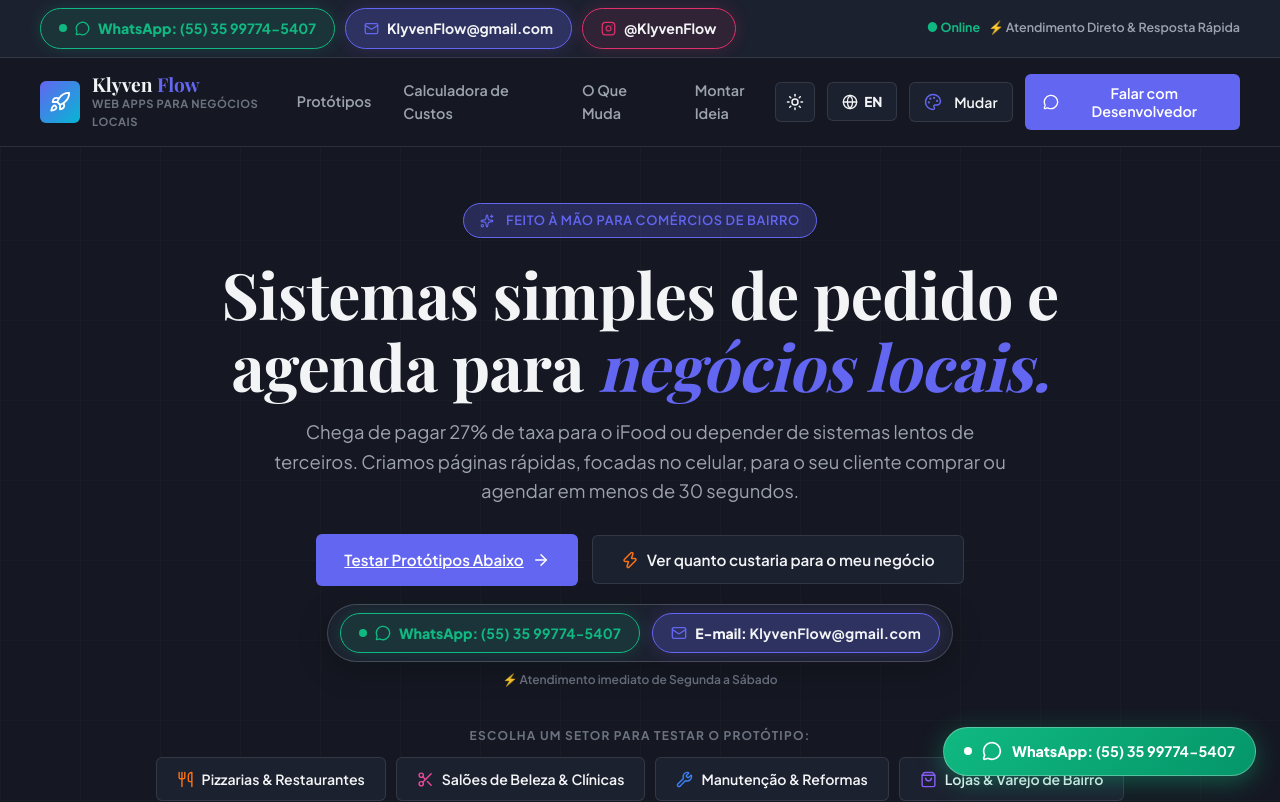
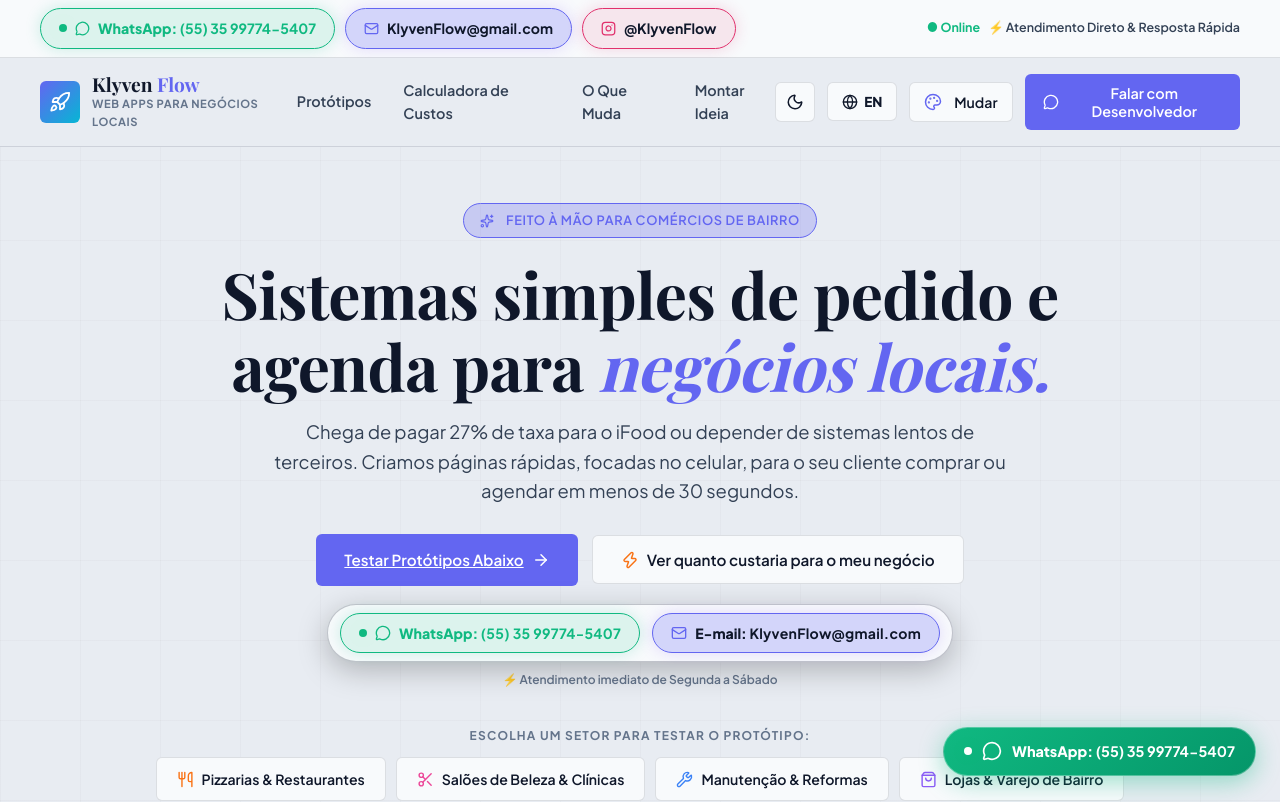
Before and after one commit to Bobby1327/KlyvenFlow, a React (Vite) app: page / in a window 1280 px wide. Shown: the top 802 px of the page. Built offline with nearby package versions, Linux system fonts and the light colour scheme; a web font is replaced by a local one.

Commit message:
Set light version as the primary default theme across the web app

```diff
--- a/src/App.jsx
+++ b/src/App.jsx
@@ -13,7 +13,7 @@
 
 export default function App() {
   const [lang, setLang] = useState('pt'); // Default to Portuguese ('pt')
-  const [isLightMode, setIsLightMode] = useState(false);
+  const [isLightMode, setIsLightMode] = useState(true); // Default to Light Mode as main version
   const [activeIndustry, setActiveIndustry] = useState('restaurant');
   const [isThemeModalOpen, setIsThemeModalOpen] = useState(false);
   const [isContactModalOpen, setIsContactModalOpen] = useState(false);
@@ -51,7 +51,7 @@
     ripple.style.top = `${y - radius}px`;
 
     // Set color to the theme we are changing TO
-    ripple.style.backgroundColor = isLightMode ? '#151822' : '#f1f5f9';
+    ripple.style.backgroundColor = isLightMode ? '#151822' : '#e8ecf2';
     document.body.appendChild(ripple);
 
     // Request animation frames to execute transition smoothly
@@ -66,8 +66,10 @@
       setIsLightMode(prev => {
         const next = !prev;
         if (next) {
+          document.documentElement.classList.remove('dark');
           document.documentElement.classList.add('light');
         } else {
+          document.documentElement.classList.add('dark');
           document.documentElement.classList.remove('light');
         }
         return next;
@@ -101,6 +103,10 @@
     const timer = setTimeout(() => {
       window.scrollTo({ top: 0, left: 0, behavior: 'instant' });
     }, 50);
+
+    // Ensure light mode is applied on initial mount
+    document.documentElement.classList.remove('dark');
+    document.documentElement.classList.add('light');
 
     // Set initial theme properties
     document.documentElement.style.setProperty('--theme-accent', currentTheme.primary);
--- a/src/index.css
+++ b/src/index.css
@@ -1,14 +1,14 @@
 @import url('https://fonts.googleapis.com/css2?family=Plus+Jakarta+Sans:wght@300;400;500;600;700;800&family=Playfair+Display:ital,wght@0,400;0,600;0,700;1,400&display=swap');
 
 :root {
-  /* Default Dark Theme (Slightly Brighter Slate) */
-  --bg-dark: #151822;
-  --bg-card: #1c212f;
-  --bg-card-hover: #262c3e;
-  --bg-input: #232938;
-  --border-line: rgba(255, 255, 255, 0.1);
-  --border-line-hover: rgba(255, 255, 255, 0.18);
-  --bg-grid: rgba(255, 255, 255, 0.015);
+  /* Default Light Theme (Main Version) */
+  --bg-dark: #e8ecf2;
+  --bg-card: #f8fafc;
+  --bg-card-hover: #ffffff;
+  --bg-input: #ffffff;
+  --border-line: rgba(15, 23, 42, 0.12);
+  --border-line-hover: rgba(15, 23, 42, 0.24);
+  --bg-grid: rgba(15, 23, 42, 0.025);
 
   --primary: #8b5cf6;
   --primary-light: rgba(139, 92, 246, 0.12);
@@ -16,20 +16,20 @@
   --accent-pink: #ec4899;
   --accent-blue: #3b82f6;
 
-  --text-main: #f3f4f6;
-  --text-muted: #9ca3af;
-  --text-dim: #6b7280;
+  --text-main: #0f172a;
+  --text-muted: #334155;
+  --text-dim: #64748b;
 
   --font-main: 'Plus Jakarta Sans', -apple-system, BlinkMacSystemFont, sans-serif;
   --font-heading: 'Playfair Display', Georgia, serif;
 
   --theme-accent: #8b5cf6;
-  --theme-accent-light: rgba(139, 92, 246, 0.1);
+  --theme-accent-light: rgba(139, 92, 246, 0.12);
 
-  --bg-simulator: #08090d;
+  --bg-simulator: #dbe2ec;
 }
 
-/* Light Theme Variables (Soft Slate & Warm Natural Lighting) */
+/* Light Theme Variables */
 :root.light {
   --bg-dark: #e8ecf2;
   --bg-card: #f8fafc;
@@ -46,6 +46,25 @@
   --theme-accent-light: rgba(139, 92, 246, 0.12);
 
   --bg-simulator: #dbe2ec;
+}
+
+/* Optional Dark Theme Variables (When toggled) */
+:root.dark {
+  --bg-dark: #151822;
+  --bg-card: #1c212f;
+  --bg-card-hover: #262c3e;
+  --bg-input: #232938;
+  --border-line: rgba(255, 255, 255, 0.1);
+  --border-line-hover: rgba(255, 255, 255, 0.18);
+  --bg-grid: rgba(255, 255, 255, 0.015);
+
+  --text-main: #f3f4f6;
+  --text-muted: #9ca3af;
+  --text-dim: #6b7280;
+
+  --theme-accent-light: rgba(139, 92, 246, 0.1);
+
+  --bg-simulator: #08090d;
 }
 
 * {
```
Also changed, not shown: index.html (+1 -1 lines).
